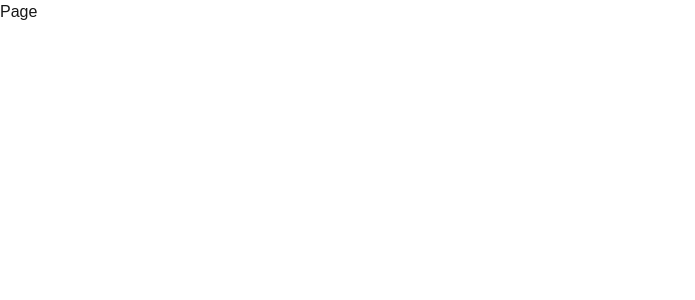
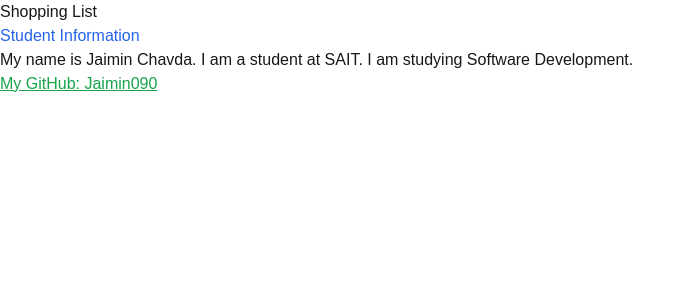
Before and after one commit to Jaimin090/cprg306-assignments, a Next.js app: page /week-2 in a window 1280 px wide. Shown: the top 300 px of the page, without its empty margins (0-695 px from the left). Built offline with nearby package versions, Linux system fonts and the light colour scheme.

Commit message:
Week 2 Assignment
Made changes to the week2/page.js and even added studentinfo page

```diff
--- a/app/page.js
+++ b/app/page.js
@@ -1,9 +1,12 @@
 import Image from "next/image";
+import MyInfo from "./week-2/student-info";
+import Link from "next/link";
 
 export default function Home() {
   return (
     <main>
-      <h1>Home</h1>
+      <h1>CPRG 306: Web Development 2 - Assignments</h1>
+      <Link href="./week-2/" className="underline text-green-600 hover:text-green-300">Week-2</Link>
     </main>
   );
 }
--- a/app/week-2/page.js
+++ b/app/week-2/page.js
@@ -1,9 +1,11 @@
+import MyInfo from "./student-info";
 
 
 export default function Page(){
     return (
         <main>
-            <h1>Page</h1>
+            <h1>Shopping List</h1>
+            <MyInfo/>
         </main>
     );
 }
--- /dev/null
+++ b/app/week-2/student-info.js
@@ -0,0 +1,12 @@
+import Link from "next/link";
+
+
+export default function MyInfo() {
+    return (
+        <main>
+            <h1 className="text-blue-600">Student Information</h1>
+            <p>My name is Jaimin Chavda. I am a student at SAIT. I am studying Software Development.</p>
+            <Link href="https://github.com/Jaimin090" className="underline text-green-600 hover:text-green-300">My GitHub: Jaimin090</Link>
+        </main>
+    );
+}
```
